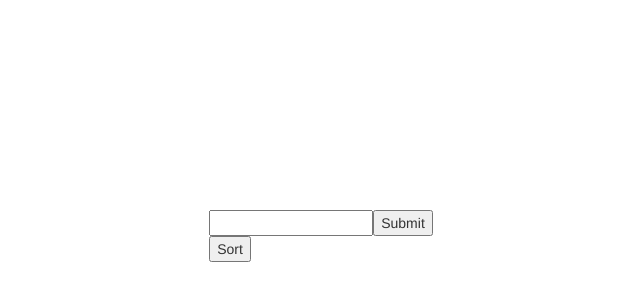
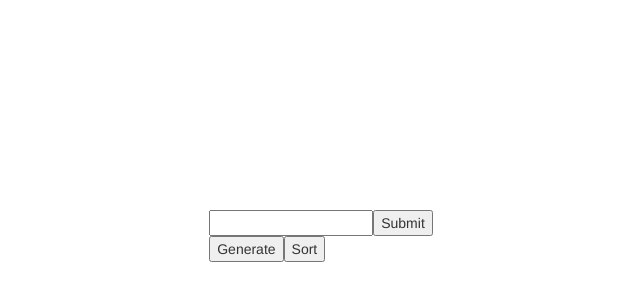
Before and after one commit to jasdang/sorting-visual, a React app: page / in a window 1280 px wide. Shown: the part 164-464 px from the top of the page, without its empty margins (319-959 px from the left). Built offline with nearby package versions, Linux system fonts and the light colour scheme.

Commit message:
add Generate button

```diff
--- a/src/components/app.jsx
+++ b/src/components/app.jsx
@@ -13,6 +13,13 @@ class App extends Component {
     this.setState({tiles: array});
     console.log(this.state);
   };
+  generateArray = () => {
+    let array = [];
+    for (let i = 0; i < 20; i++) {
+      array.push(Math.floor(Math.random() * 21));
+    }
+    this.addTiles(array);
+  };
 
   handleClick = () => {
     this.addTiles(quickSort(this.state.tiles));
@@ -25,6 +32,7 @@ class App extends Component {
       <div>
         <Input updateTiles={this.addTiles} />
         <TileList values={this.state.tiles} />
+        <button onClick={this.generateArray}>{'Generate'}</button>
         <button onClick={this.handleClick}>{'Sort'}</button>
       </div>
     );
```
